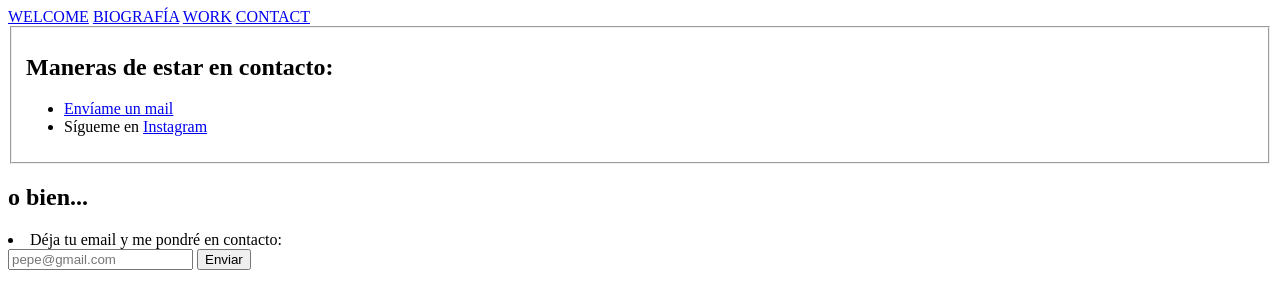
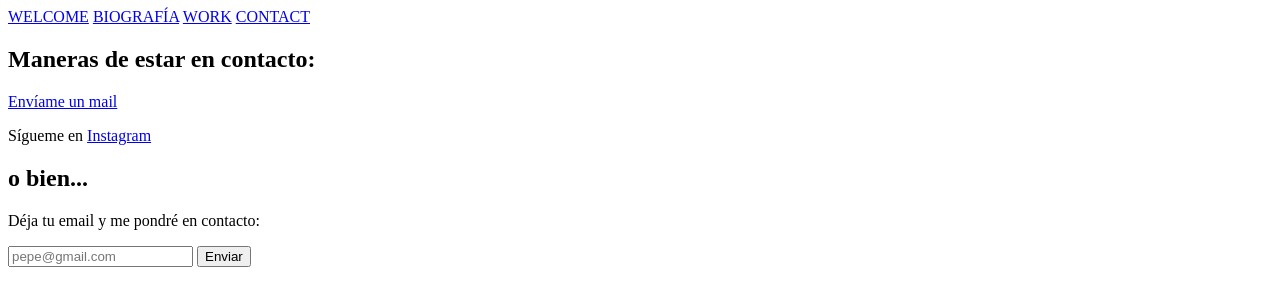
Before and after one commit to krisoa/personal-page, a plain HTML site: page contact.html in a window 1280 px wide. Drawn offline with Linux system fonts and the light colour scheme.

```diff
--- a/contact.html
+++ b/contact.html
@@ -3,6 +3,7 @@
 <head>
     <meta charset="UTF-8">
     <meta name="viewport" content="width=device-width, initial-scale=1.0">
+    <link rel="stylesheet" href="style.css">
     <title>CONTACT</title>
 </head>
 <body>
@@ -13,24 +14,28 @@
             <a href="./work.html">WORK</a>
             <a href="./contact.html">CONTACT</a>
         </nav>
-        </header>
+    </header>
 
-    <fieldset>
-        <h2><legend>Maneras de estar en contacto:</legend></h2>
-        <ul>
-            <li><a href="mailto:krisoa.abril@gmail.com">Envíame un mail</a></li>
-            <li>Sígueme en <a href="https://www.instagram.com/?hl=es" target="_blank">Instagram</a></li>
-        </ul>
-    </fieldset>
+    <main>
+        <h2>Maneras de estar en contacto:</h2>
 
-    <h2>o bien...</h2>
-   <form>
-        <li><label for="mail">Déja tu email y me pondré en contacto:</label><br></li>
+        <section>
+            <a href="mailto:krisoa.abril@gmail.com">Envíame un mail</a>
+            <p>Sígueme en <a href="https://www.instagram.com/?hl=es" target="_blank">Instagram</a></p>
+        </section>
 
-        <input type="mail" id="mail" name="mail" placeholder="pepe@gmail.com">
-        <input type="submit" value="Enviar">
-    </form>
+        <h2>o bien...</h2>
+        <section>
+                <p>Déja tu email y me pondré en contacto:</p>
+            <form>
+                <input type="mail" id="mail" name="mail" placeholder="pepe@gmail.com">
+                <input type="submit" value="Enviar">
+            </form>
+        </section>
+    </main>
+    <footer>
 
+    </footer>
 
 </body>
 </html>
--- a/style.css
+++ /dev/null
@@ -1,7 +0,0 @@
-body{
-    font-family: -apple-system, BlinkMacSystemFont, 'Segoe UI', Roboto, Oxygen, Ubuntu, Cantarell, 'Open Sans', 'Helvetica Neue', sans-serif;
-    color: rgb(8,47,68);
-}
-nav{
-  text-decoration: none;
-}
```
Also changed, not shown: biografia.html (+7 -2 lines), index.html (+2 -2 lines), work.html (+9 -4 lines), img/astronauta.png (added), img/calabazas.png (added), img/krisoa_1.jpg (added), img/pizza.png (added).
